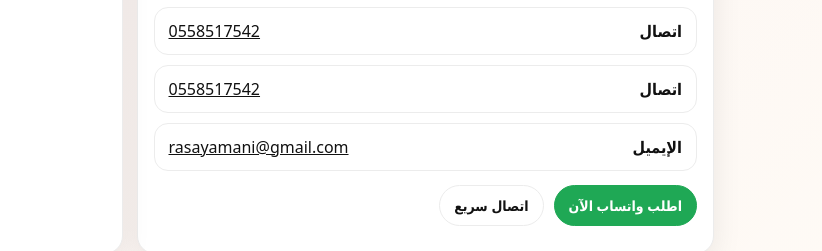
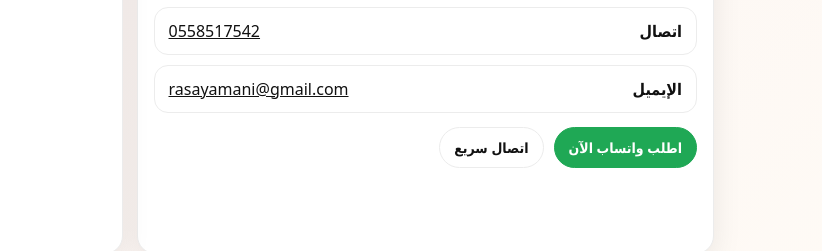
Before and after one commit to m7md02to-dev/ArabBurger., a plain HTML site: page index.html in a window 1280 px wide. Shown: the part 2973-3224 px from the top of the page, 458-1280 px from the left. Drawn offline with Linux system fonts and the light colour scheme.

Commit message:
Update index.html

```diff
--- a/index.html
+++ b/index.html
@@ -296,7 +296,6 @@
 <div class="kv">
 <div class="row"><b>واتساب</b> <a href="https://wa.me/966558517542?text=السلام%20عليكم%20ابي%20اطلب%20من%20عرب%20برجر">0553550035</a></div>
 <div class="row"><b>اتصال</b> <a href="tel:+966558517542">0558517542</a></div>
-<div class="row"><b>اتصال</b> <a href="tel:+966558517542">0558517542</a></div>
 <div class="row"><b>الإيميل</b> <a href="mailto:rasayamani@gmail.com">rasayamani@gmail.com</a></div>
 </div>
 <div style="margin-top:14px; display:flex; gap:10px; flex-wrap:wrap">
```
